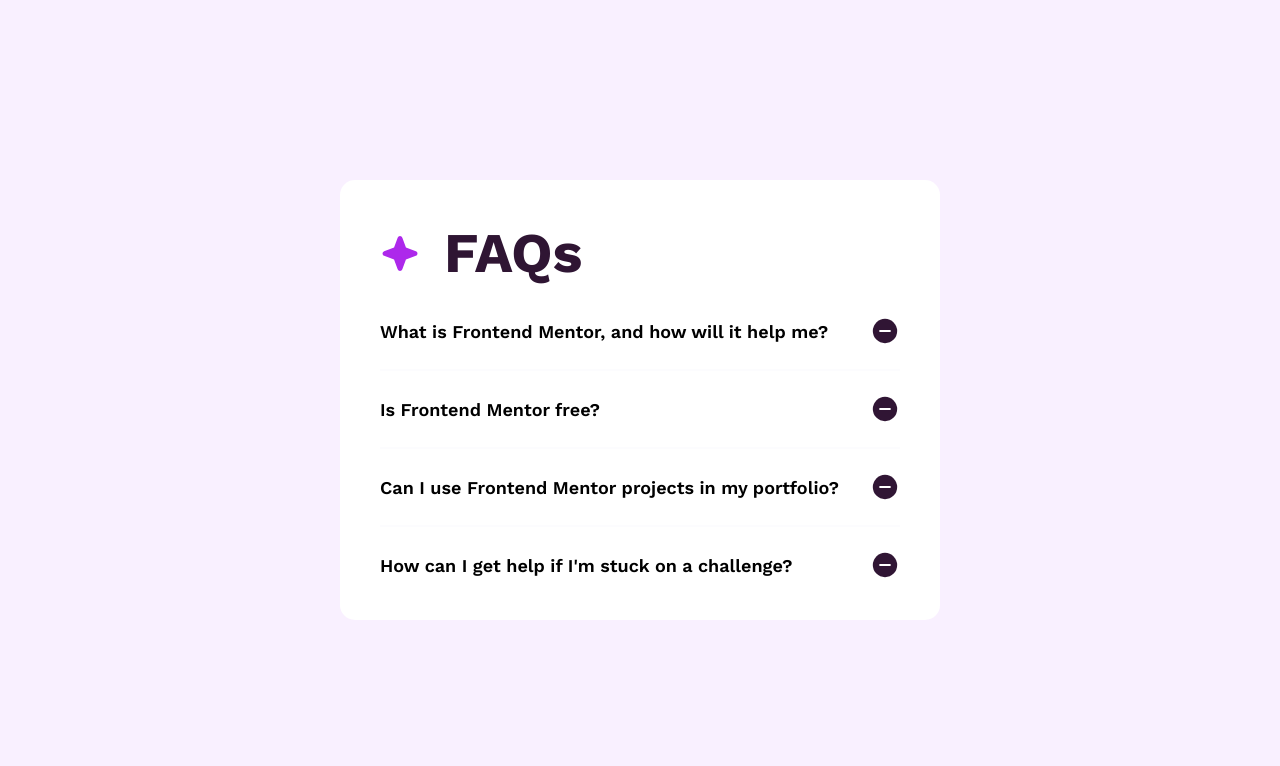
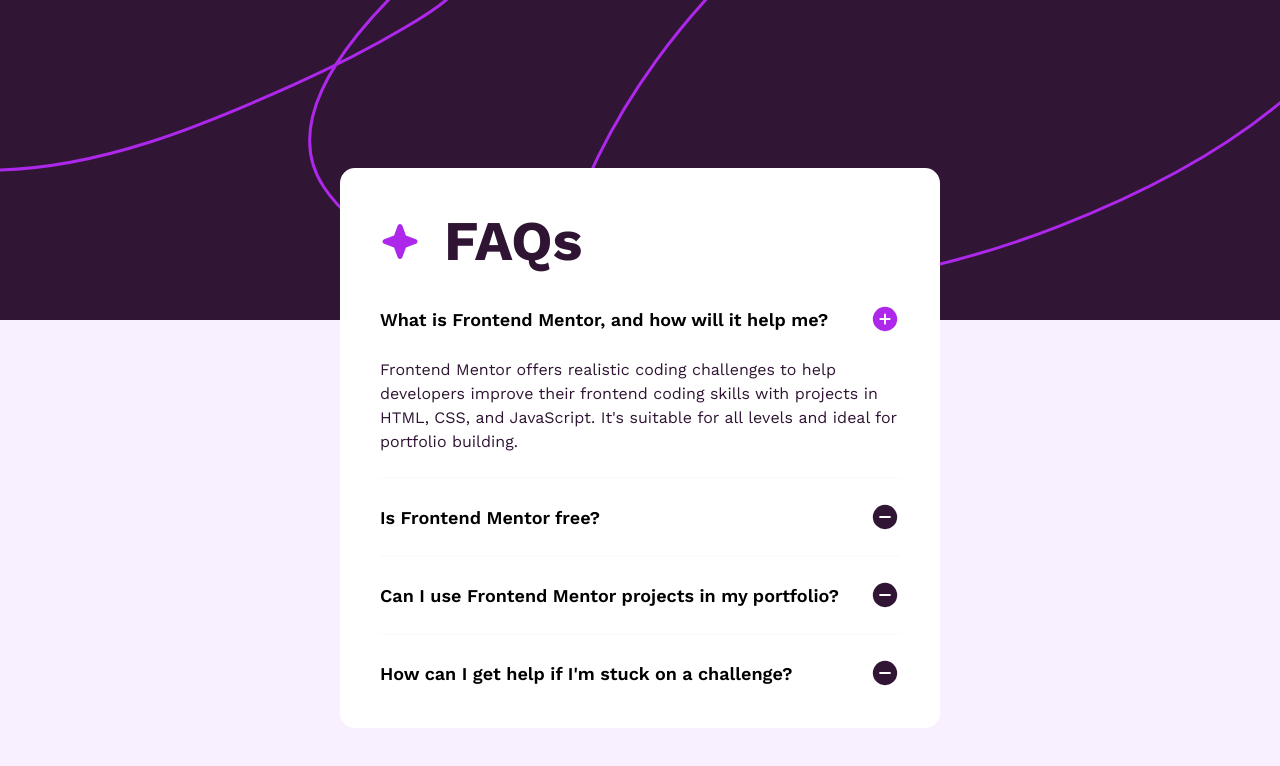
Before and after one commit to joshjavier/faq-accordion, a React (Vite) app: page / in a window 1280 px wide. Shown: the top 766 px of the page. Built offline with nearby package versions, Linux system fonts and the light colour scheme.

Commit message:
Add background image

```diff
--- a/src/App.css
+++ b/src/App.css
@@ -16,13 +16,23 @@
 
 main {
   padding-inline: 24px;
-  display: grid;
-  place-items: center;
-  min-height: 100vh;
+  padding-block-start: clamp(8.875rem, 6.6429rem + 9.5238vw, 10.5rem);
+  padding-block-end: 142px;
+  background-image: url('/images/background-pattern-mobile.svg');
+  background-repeat: no-repeat;
+  background-size: contain;
+}
+
+@media screen and (min-width: 517px) {
+  main {
+    background-image: url('/images/background-pattern-desktop.svg');
+    background-size: auto;
+  }
 }
 
 .container {
   max-width: 600px;
+  margin-inline: auto;
   background-color: #fff;
   /* Grows from 24 to 40px */
   padding: clamp(1.5rem, 0.1264rem + 5.8608vw, 2.5rem);
--- a/src/App.tsx
+++ b/src/App.tsx
@@ -12,9 +12,9 @@
           <abbr title="Frequently Asked Questions">FAQs</abbr>
         </h1>
         <ul role="list">
-          {faqs.map((faq) => (
+          {faqs.map((faq, index) => (
             <li key={faq.id}>
-              <Accordion faq={faq} />
+              <Accordion faq={faq} open={index === 0} />
             </li>
           ))}
         </ul>
```
Also changed, not shown: public/images/background-pattern-desktop.svg (added), public/images/background-pattern-mobile.svg (added).
